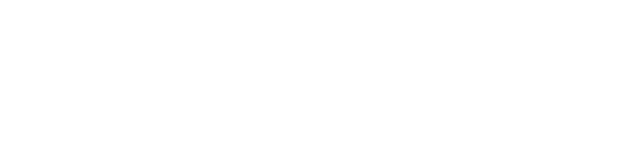
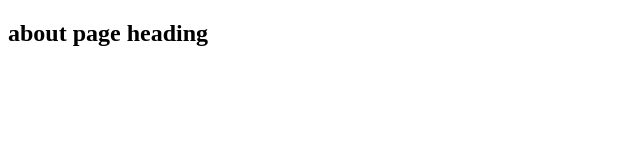
Before and after one commit to fahim5120/entri-code--review--repo, a plain HTML site: page about.html in a window 1280 px wide. Shown: the whole page, without its empty margins (0-640 px from the left). Drawn offline with Linux system fonts and the light colour scheme.

Commit message:
created about page content 1

```diff
--- a/about.html
+++ b/about.html
@@ -1,11 +1,24 @@
 <!DOCTYPE html>
 <html lang="en">
+
 <head>
     <meta charset="UTF-8">
     <meta name="viewport" content="width=device-width, initial-scale=1.0">
     <title>Document</title>
 </head>
+
 <body>
+    <header></header>
+    <main>
+        <section>
+            <h1>about page heading</h1>
+        </section>
+    </main>
+    <footer></footer>
+
+
+
 
 </body>
+
 </html>
```
